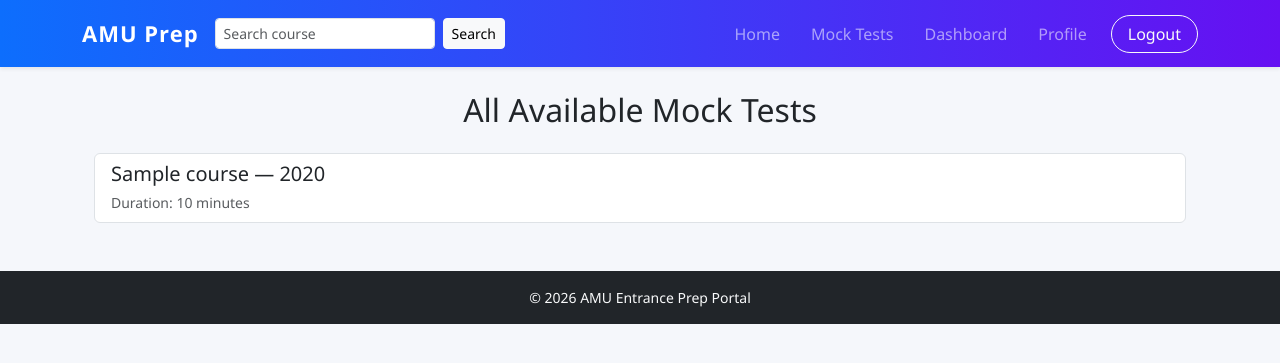
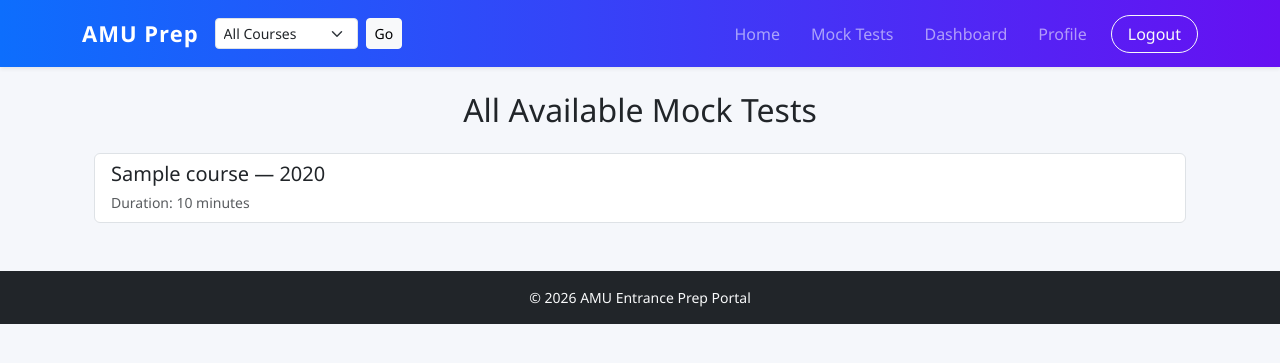
Before and after one commit to Shaaz29/AMU_Entrance_Prep_Portal, a Django app: page /mock-tests/ in a window 1280 px wide. Shown: the top 363 px of the page. Run offline with Django 5.2, Linux system fonts and the light colour scheme; a user stored in the database is signed in; tables that the repository leaves empty hold one stand-in row (values such as "Sample post").

Commit message:
Add course dropdown search in navbar

```diff
--- a/amu_portal/settings.py
+++ b/amu_portal/settings.py
@@ -77,6 +77,7 @@ TEMPLATES = [
                 'django.template.context_processors.request',
                 'django.contrib.auth.context_processors.auth',
                 'django.contrib.messages.context_processors.messages',
+                'prep.context_processors.navbar_courses',
             ],
         },
     },
--- /dev/null
+++ b/prep/context_processors.py
@@ -0,0 +1,9 @@
+from .models import Course
+
+
+def navbar_courses(request):
+    if not request.user.is_authenticated:
+        return {}
+    return {
+        'navbar_courses': Course.objects.all(),
+    }
--- a/prep/views.py
+++ b/prep/views.py
@@ -228,16 +228,24 @@ def dashboard(request):
 # ================= MOCK TEST LIST =================
 @login_required
 def mock_tests(request):
+    selected_course_id = (request.GET.get('course_id') or '').strip()
     search_query = (request.GET.get('q') or '').strip()
     tests = MockTest.objects.select_related('course').all()
+    selected_course = None
+
+    if selected_course_id.isdigit():
+        selected_course = Course.objects.filter(id=int(selected_course_id)).first()
+        if selected_course:
+            tests = tests.filter(course=selected_course)
 
     if search_query:
         tests = tests.filter(course__name__icontains=search_query)
 
     context = {
         'tests': tests,
-        'course': None,
+        'course': selected_course,
         'search_query': search_query,
+        'selected_course_id': selected_course_id,
     }
     return render(request, 'mock_test.html', context)
 
--- a/templates/base.html
+++ b/templates/base.html
@@ -40,8 +40,13 @@
 
   {% if user.is_authenticated %}
   <form class="d-flex me-lg-3 mb-2 mb-lg-0" role="search" method="GET" action="/mock-tests/">
-    <input class="form-control form-control-sm" type="search" name="q" placeholder="Search course" aria-label="Search course" value="{{ request.GET.q|default:'' }}">
-    <button class="btn btn-sm btn-light ms-2" type="submit">Search</button>
+    <select class="form-select form-select-sm" name="course_id" aria-label="Select course">
+      <option value="">All Courses</option>
+      {% for nav_course in navbar_courses %}
+      <option value="{{ nav_course.id }}" {% if request.GET.course_id == nav_course.id|stringformat:'s' %}selected{% endif %}>{{ nav_course.name }}</option>
+      {% endfor %}
+    </select>
+    <button class="btn btn-sm btn-light ms-2" type="submit">Go</button>
   </form>
   {% endif %}
 
--- a/templates/mock_test.html
+++ b/templates/mock_test.html
@@ -32,8 +32,10 @@
 <div class="alert alert-warning">
 {% if search_query %}
 No mock tests found for "{{ search_query }}".
+{% elif course %}
+No mock tests available yet for {{ course.name }}.
 {% else %}
-No mock tests available yet for this course.
+No mock tests available yet.
 {% endif %}
 </div>
 
```
